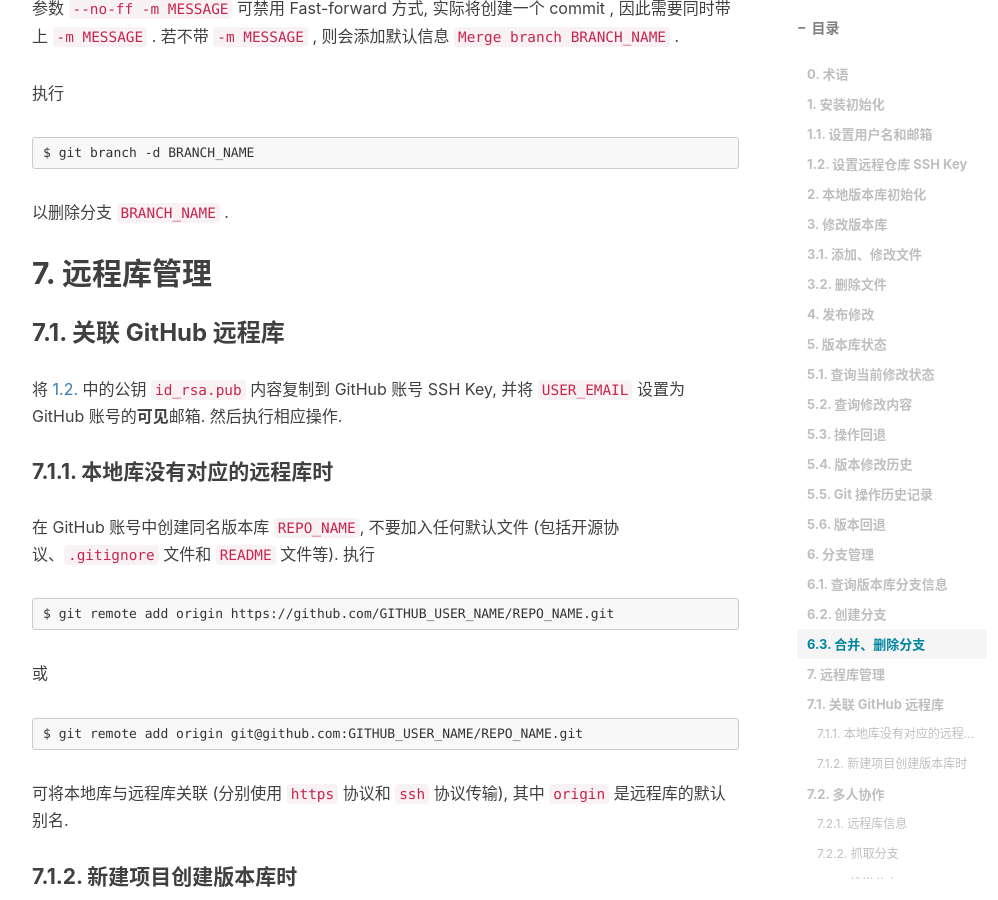
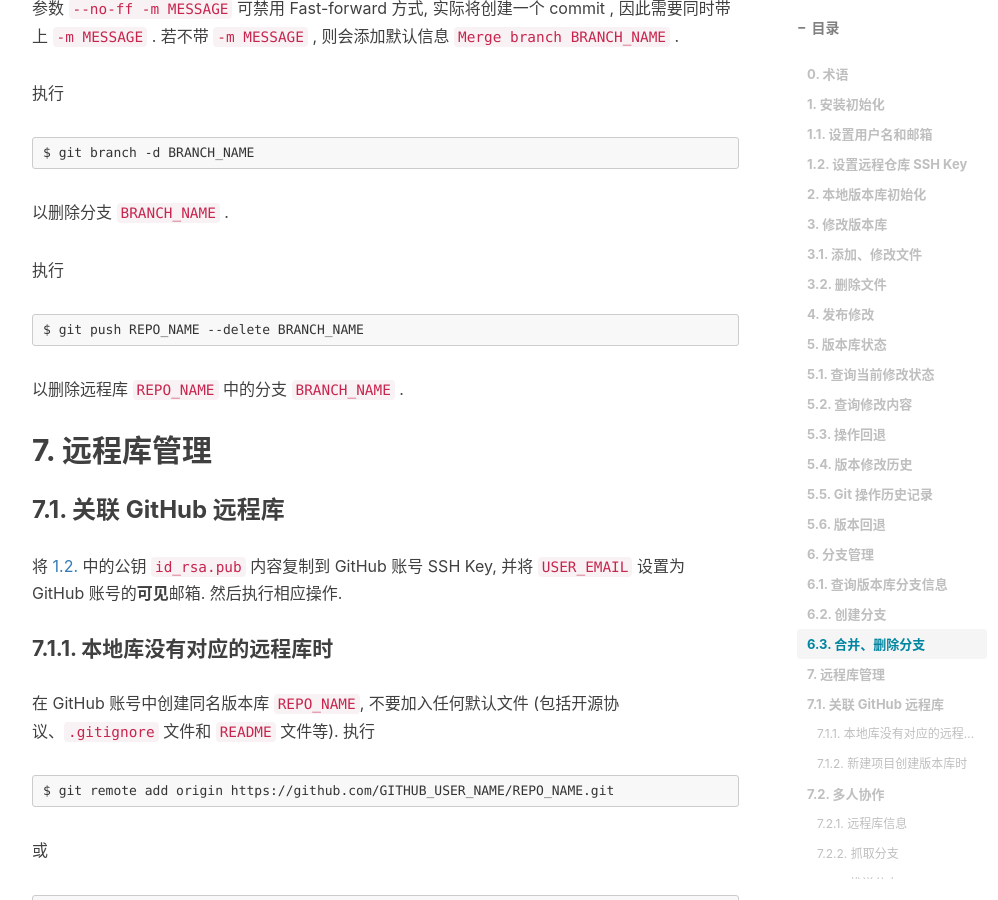
Before and after one commit to Eicmlye/Eicmlye.github.io, a Jekyll site: the page built from _posts/2022-07-25-git-tutorial.md, in a window 1280 px wide and 900 px high, scrolled down 6299 px. Shown: the whole window, without its empty margins (233-1231 px from the left). Built offline with Jekyll 4.4.1, drawn with Linux system fonts in a browser that asks for light colours; nearby versions of some CDN libraries; comment, search, counter and statistics services are not loaded.

Commit message:
upd. 220725 del remote brch

```diff
--- a/_posts/2022-07-25-git-tutorial.md
+++ b/_posts/2022-07-25-git-tutorial.md
@@ -230,6 +230,12 @@ Git 中, `HEAD` 为当前版本指针, 向前1个版本为 `HEAD^`, 向前 n 个
 
 以删除分支 `BRANCH_NAME` .
 
+执行
+
+    $ git push REPO_NAME --delete BRANCH_NAME
+
+以删除远程库 `REPO_NAME` 中的分支 `BRANCH_NAME` .
+
 ## 7. 远程库管理
 
 ### 7.1. 关联 GitHub 远程库
```
